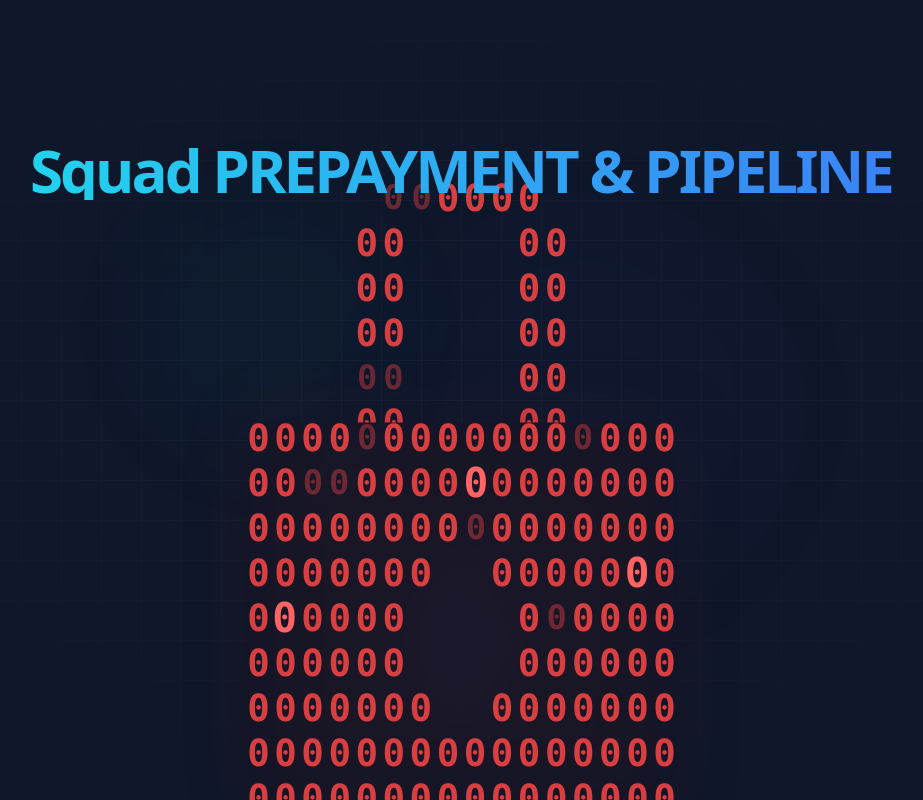
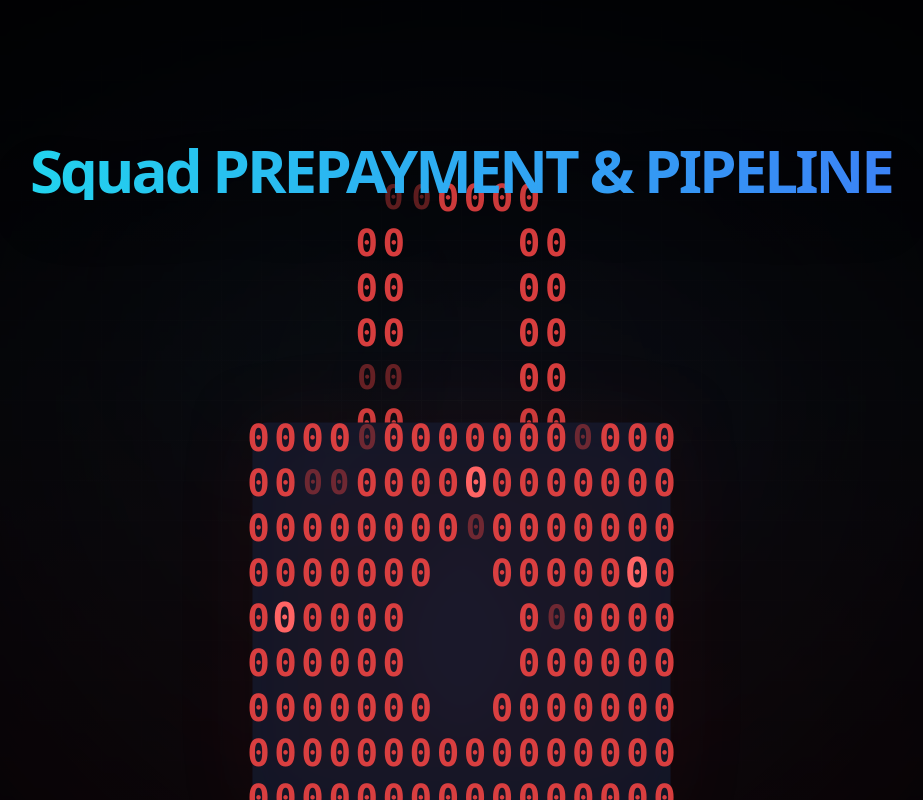
Before and after one commit to xinyuezheng/lock, a React (Vite) app: page / in a window 1280 px wide. Shown: the whole page, without its empty margins (179-1102 px from the left). Built offline with nearby package versions, Linux system fonts and the light colour scheme.

Commit message:
feat: Enhance LOTR background visual fidelity
Refactors the LOTR background layer to use a dedicated image (`LoR.png`) and layered gradients for improved visual depth and performance. The animation is now a subtle scaling effect.

```diff
--- a/App.tsx
+++ b/App.tsx
@@ -9,27 +9,25 @@ const App: React.FC = () => {
     <div className="relative w-full h-screen flex flex-col items-center justify-center overflow-hidden bg-slate-900 text-slate-100 font-sans selection:bg-yellow-500/30">
       <BackgroundEffects />
 
-      {/* LOTR Themed Background Layer - Fades in when unlocked */}
-      <div
-        className={`absolute inset-0 z-0 transition-opacity duration-1000 ease-in-out pointer-events-none ${isLocked ? 'opacity-0' : 'opacity-100'}`}
-      >
-        {/* Dark overlay to ensure text readability */}
-        <div className="absolute inset-0 bg-black/60 z-10" />
-
-        {/* Fiery Gradient */}
-        <div className="absolute inset-0 bg-gradient-to-t from-red-900/40 via-transparent to-black/80 z-10 mix-blend-overlay" />
-
-        {/* Ring Script Background Texture */}
+      {/* LOTR Themed Background Layer */}
+      <div className="absolute inset-0 z-0 pointer-events-none">
+        {/* 1. Background Image (Bottom Layer) */}
         <div
-          className="absolute inset-0 opacity-40 bg-cover bg-center"
+          className="absolute inset-0 bg-cover bg-center transition-transform duration-[20s] ease-linear scale-110"
           style={{
-            backgroundImage: `url('https://images4.alphacoders.com/600/600528.jpg')`, // Classic One Ring script on black
-            filter: 'sepia(1) hue-rotate(-50deg) saturate(2) contrast(1.2)' // Make it fiery gold/red
+            backgroundImage: "url('/LoR.png')",
+            filter: 'brightness(0.9) contrast(1.1)'
           }}
         />
 
-        {/* Vignette */}
-        <div className="absolute inset-0 bg-[radial-gradient(circle_at_center,transparent_0%,black_100%)] z-20" />
+        {/* 2. Fiery/Golden Gradient Overlay (Middle Layer) */}
+        <div className="absolute inset-0 bg-gradient-to-t from-red-900/30 via-yellow-900/10 to-black/60 mix-blend-overlay z-10" />
+
+        {/* 3. Darkening Overlay (Top Layer) - Reduced opacity for visibility */}
+        <div className="absolute inset-0 bg-black/50 z-10" />
+
+        {/* 4. Vignette */}
+        <div className="absolute inset-0 bg-[radial-gradient(circle_at_center,transparent_0%,black_100%)] z-20 opacity-80" />
       </div>
 
       <div className="z-30 flex flex-col items-center justify-center w-full max-w-6xl px-4 h-full">
@@ -37,7 +35,7 @@ const App: React.FC = () => {
         <div className="relative z-50 text-center w-full min-h-[14rem] flex items-end justify-center pb-8">
           {isLocked ? (
             <div className="space-y-4 animate-[fadeIn_0.5s_ease-out]">
-              <h1 className="text-3xl md:text-5xl lg:text-6xl font-black tracking-tighter text-transparent bg-clip-text bg-gradient-to-r from-cyan-400 to-blue-500 leading-tight">
+              <h1 className="text-3xl md:text-5xl lg:text-6xl font-black tracking-tighter text-transparent bg-clip-text bg-gradient-to-r from-cyan-400 to-blue-500 leading-tight drop-shadow-2xl">
                 Squad PREPAYMENT & PIPELINE
               </h1>
             </div>
```
Also changed, not shown: LoR.png (added).
